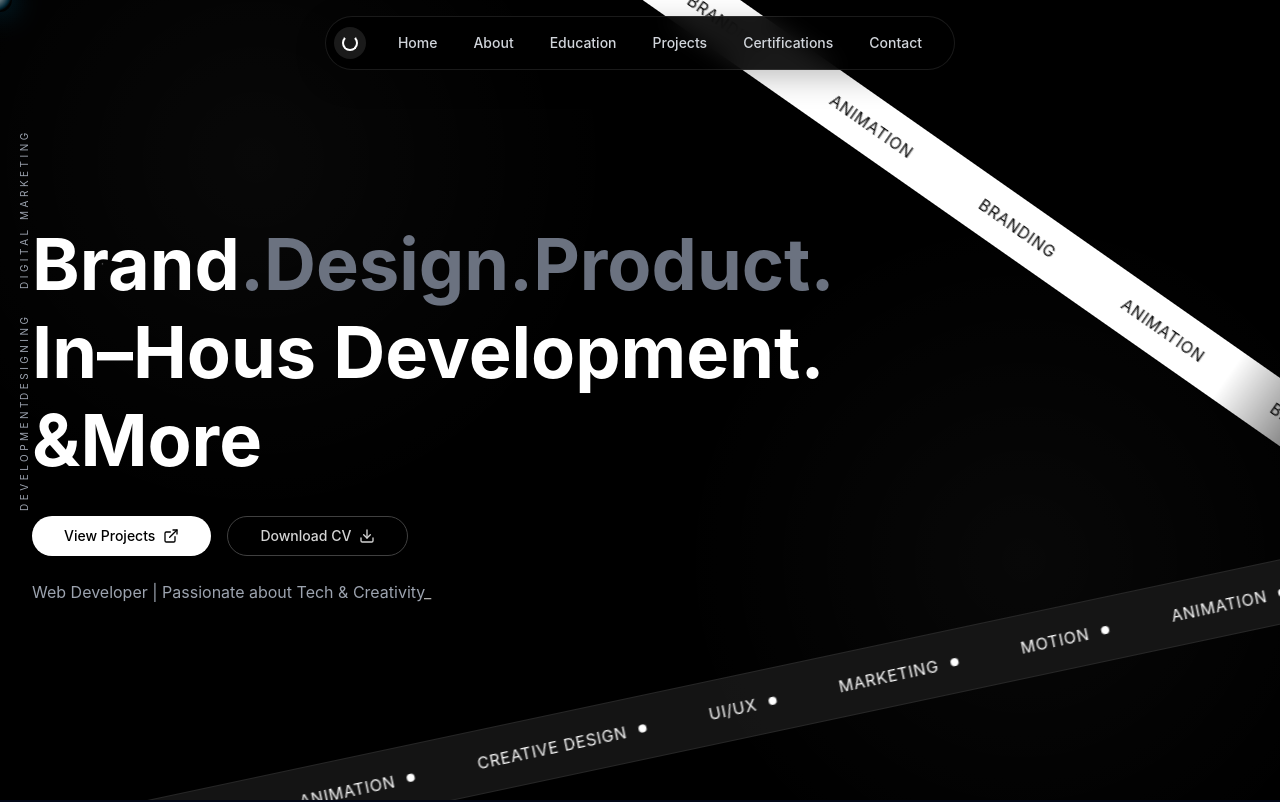
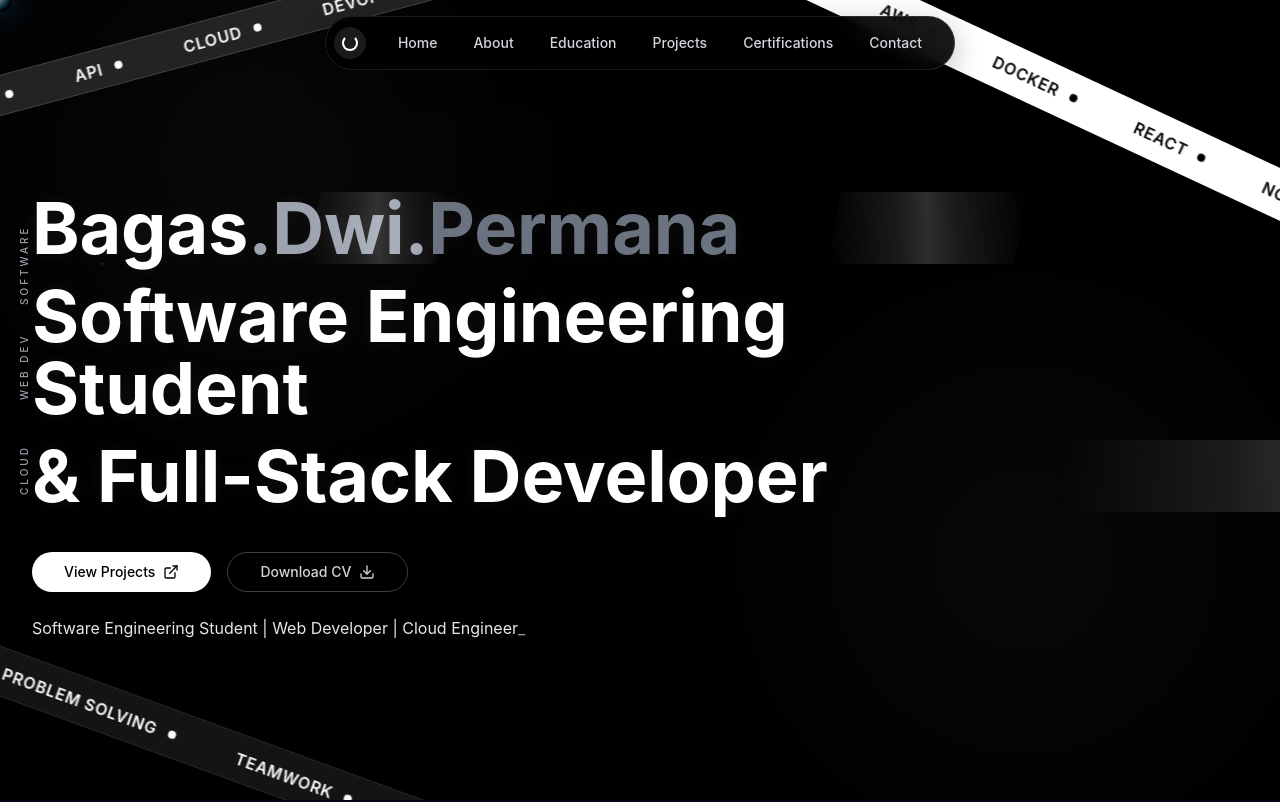
Before and after one commit to bagassdwipermanaa/portofolio_bagas_dwi_permana, a React (Vite) app: page / in a window 1280 px wide. Shown: the top 802 px of the page. Built offline with nearby package versions, Linux system fonts and the light colour scheme.

Commit message:
aaaaaaaaaaaaaaaaaaaaaaa

```diff
--- a/src/components/DiagonalMarquee.jsx
+++ b/src/components/DiagonalMarquee.jsx
@@ -29,7 +29,7 @@ const DiagonalMarquee = ({
   );
   return (
     <div
-      className={`pointer-events-none absolute left-1/2 -translate-x-1/2 w-[140vw] ${height} ${className}`}
+      className={`pointer-events-none absolute left-1/2 -translate-x-1/2 w-[140vw] z-10 ${height} ${className}`}
       style={{ transform: `translateX(-50%) rotate(${rotate}deg)` }}
     >
       <div
--- a/src/components/Hero.jsx
+++ b/src/components/Hero.jsx
@@ -7,7 +7,8 @@ import DiagonalMarquee from "@/components/DiagonalMarquee";
 
 const Hero = () => {
   const [text, setText] = useState("");
-  const fullText = "Web Developer | Passionate about Tech & Creativity";
+  const fullText =
+    "Software Engineering Student | Web Developer | Cloud Engineer";
 
   useEffect(() => {
     let index = 0;
@@ -51,53 +52,79 @@ const Hero = () => {
 
   return (
     <section className="min-h-screen flex items-center relative overflow-hidden pt-24 pb-16">
-      {/* Top diagonal white strip */}
+      {/* Top diagonal strip - Tech Stack */}
       <DiagonalMarquee
-        items={["ANIMATION", "BRANDING", "ANIMATION", "BRANDING"]}
+        items={["REACT", "NODE.JS", "PYTHON", "JAVA", "AWS", "DOCKER"]}
         backgroundClass="bg-white"
-        textClass="text-black"
-        dotClass="bg-white"
-        rotate={35}
-        className="top-[-4rem]"
-        height="h-14"
+        textClass="text-black font-semibold"
+        dotClass="bg-black"
+        rotate={25}
+        className="top-[-8rem]"
+        height="h-12"
         speedClass="marquee-fast"
       />
 
-      {/* Bottom diagonal dark strip */}
+      {/* Middle diagonal strip - Skills */}
       <DiagonalMarquee
-        items={["CREATIVE DESIGN", "UI/UX", "MARKETING", "MOTION", "ANIMATION"]}
-        backgroundClass="bg-neutral-900/90 border border-neutral-800"
-        textClass="text-white"
+        items={["FRONTEND", "BACKEND", "DATABASE", "API", "CLOUD", "DEVOPS"]}
+        backgroundClass="bg-neutral-800/90 border border-neutral-700"
+        textClass="text-white font-semibold"
         dotClass="bg-white"
-        rotate={-12}
-        className="bottom-10"
-        height="h-16"
+        rotate={-15}
+        className="top-[-6rem]"
+        height="h-10"
+        speedClass="marquee-medium"
       />
 
-      {/* Vertical side labels */}
-      <div className="hidden md:block absolute left-6 top-1/2 -translate-y-1/2 z-10 text-[10px] tracking-[0.35em] text-gray-400">
-        <div className="origin-left -rotate-90 mb-24">DIGITAL MARKETING</div>
-        <div className="origin-left -rotate-90 mb-24">DESIGNING</div>
-        <div className="origin-left -rotate-90">DEVELOPMENT</div>
+      {/* Bottom diagonal strip - Personal Brand */}
+      <DiagonalMarquee
+        items={[
+          "INNOVATION",
+          "CREATIVITY",
+          "PROBLEM SOLVING",
+          "TEAMWORK",
+          "LEARNING",
+        ]}
+        backgroundClass="bg-neutral-900/90 border border-neutral-800"
+        textClass="text-white font-semibold"
+        dotClass="bg-white"
+        rotate={20}
+        className="bottom-[-8rem]"
+        height="h-12"
+        speedClass="marquee-slow"
+      />
+
+      {/* Vertical side labels - Personal Identity */}
+      <div className="hidden md:block absolute left-6 top-1/2 -translate-y-1/2 z-10 md:z-30 text-[10px] tracking-[0.3em] text-gray-400 font-medium">
+        <div className="origin-left -rotate-90 mb-20 text-shadow-sm">
+          SOFTWARE
+        </div>
+        <div className="origin-left -rotate-90 mb-20 text-shadow-sm">
+          WEB DEV
+        </div>
+        <div className="origin-left -rotate-90 text-shadow-sm">CLOUD</div>
       </div>
 
-      <div className="max-w-7xl mx-auto px-6 md:px-8 relative z-10 w-full">
+      <div className="max-w-7xl mx-auto px-6 md:px-8 relative z-30 w-full">
         <div className="max-w-5xl">
           <motion.h1
             initial={{ opacity: 0, y: 20 }}
             animate={{ opacity: 1, y: 0 }}
             transition={{ duration: 0.8 }}
-            className="font-space font-bold leading-tight text-white"
+            className="font-space font-bold leading-tight text-white heading-soft"
           >
             <span className="block text-5xl sm:text-6xl md:text-7xl">
-              Brand<span className="text-gray-500">.Design.</span>
-              <span className="text-gray-500">Product.</span>
+              <span className="headline-sheen">Bagas</span>
+              <span className="text-gray-400">.Dwi.</span>
+              <span className="text-gray-500 headline-sheen">Permana</span>
             </span>
             <span className="block mt-4 text-5xl sm:text-6xl md:text-7xl">
-              In–Hous Development.
+              <span className="headline-sheen">
+                Software Engineering Student
+              </span>
             </span>
             <span className="block mt-4 text-5xl sm:text-6xl md:text-7xl">
-              &More
+              <span className="headline-sheen">& Full-Stack Developer</span>
             </span>
           </motion.h1>
 
@@ -126,13 +153,13 @@ const Hero = () => {
             initial={{ opacity: 0 }}
             animate={{ opacity: 1 }}
             transition={{ delay: 0.35 }}
-            className="mt-6 text-gray-400 max-w-2xl"
+            className="mt-6 text-gray-200 max-w-2xl body-soft"
           >
             <span className="font-space">{text}</span>
             <motion.span
               animate={{ opacity: [0.3, 1, 0.3] }}
               transition={{ duration: 1.2, repeat: Infinity }}
-              className="text-cyber-blue/70"
+              className="text-gray-400"
             >
               _
             </motion.span>
--- a/src/index.css
+++ b/src/index.css
@@ -49,6 +49,9 @@ body {
 }
 .marquee-fast {
   animation: marquee-move 15s linear infinite;
+}
+.marquee-medium {
+  animation: marquee-move 20s linear infinite;
 }
 @keyframes marquee-move {
   0% {
@@ -367,3 +370,58 @@ body {
     line-height: 3rem;
   }
 }
+
+/* Subtle, modern headline effects */
+.heading-soft {
+  letter-spacing: -0.01em;
+  text-shadow: 0 0 18px hsl(var(--primary) / 0.06);
+}
+
+.headline-sheen {
+  position: relative;
+  display: inline-block;
+}
+.headline-sheen::after {
+  content: "";
+  position: absolute;
+  top: 0;
+  left: -130%;
+  width: 60%;
+  height: 100%;
+  background: linear-gradient(
+    75deg,
+    transparent 0%,
+    hsl(var(--primary) / 0.1) 35%,
+    hsl(var(--primary) / 0.18) 50%,
+    hsl(var(--primary) / 0.1) 65%,
+    transparent 100%
+  );
+  transform: skewX(-12deg);
+  pointer-events: none;
+  animation: headline-sheen-move 2.2s ease 0.8s 1 forwards;
+}
+@keyframes headline-sheen-move {
+  0% {
+    left: -130%;
+  }
+  100% {
+    left: 130%;
+  }
+}
+
+@media (prefers-reduced-motion: reduce) {
+  .headline-sheen::after {
+    animation: none;
+    opacity: 0;
+  }
+}
+
+/* Subtle body text enhancement for readability */
+.body-soft {
+  text-shadow: 0 1px 12px rgba(255, 255, 255, 0.06);
+}
+
+/* Subtle text shadow for better readability */
+.text-shadow-sm {
+  text-shadow: 0 1px 3px rgba(0, 0, 0, 0.8);
+}
```
